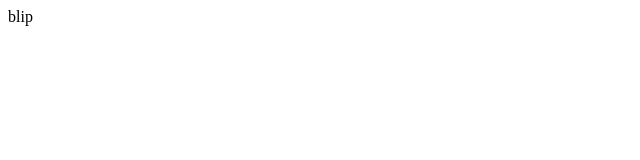
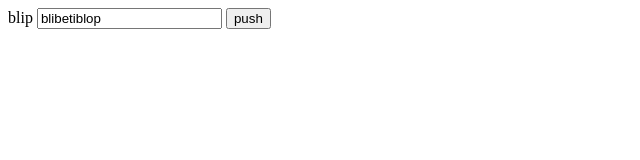
Before and after one commit to Jaska-StarBrix/testing1, a plain HTML site: page test.html in a window 1280 px wide. Shown: the whole page, without its empty margins (0-640 px from the left). Drawn offline with Linux system fonts and the light colour scheme.

Commit message:
new inputs added

```diff
--- a/test.html
+++ b/test.html
@@ -1,8 +1,10 @@
-<!DOCTYPE html>
+
 <html><body>
 
 <div id="f1">
     blip
+    <input type="text" value="blibetiblop" id="f1b" >
+    <input type="button" id="f1btn" onclick="document.body.append(document.getElementById('f1b').value);" value="push">
 </div>
 
 </body></html>
```
